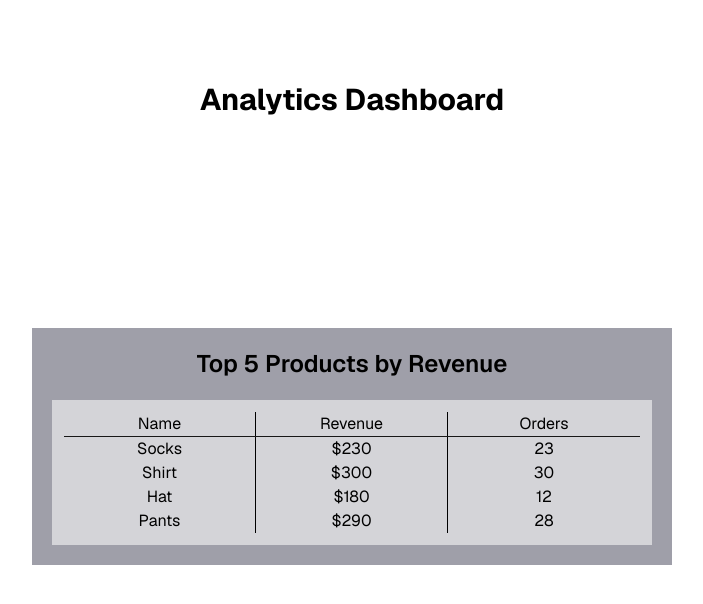
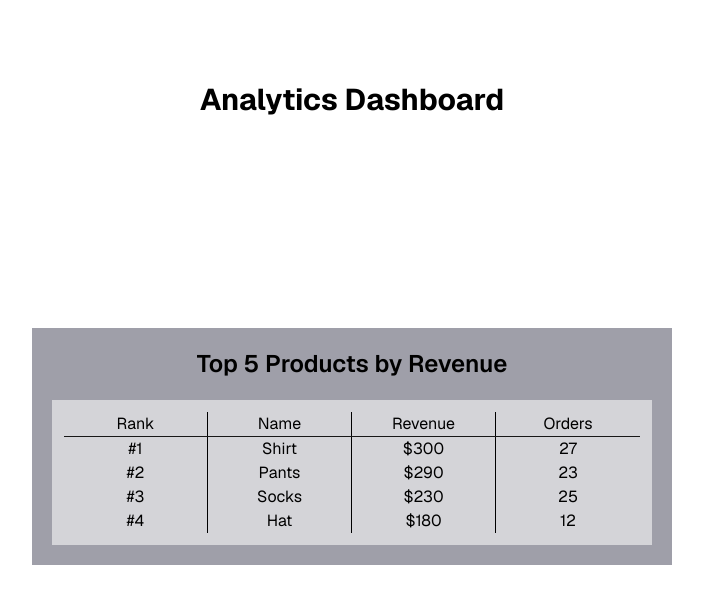
Before and after one commit to austinzheng26/E-Commerce-Dashboard, a Next.js app: page / in a window 1280 px wide. Shown: the top 604 px of the page, without its empty margins (288-991 px from the left). Built offline with nearby package versions, Linux system fonts and the light colour scheme.

Commit message:
Finished part 1 of top products
Finished Top 5 Products by Revenue.

```diff
--- a/app/layout.tsx
+++ b/app/layout.tsx
@@ -13,8 +13,8 @@ const geistMono = Geist_Mono({
 });
 
 export const metadata: Metadata = {
-  title: "Create Next App",
-  description: "Generated by create next app",
+  title: "E-Commerce Analytics Dashboard",
+  description: "",
 };
 
 export default function RootLayout({
--- a/app/page.tsx
+++ b/app/page.tsx
@@ -1,12 +1,14 @@
 import TopProducts from "../components/top_products";
 
 const products = [
-  {name: "Socks", revenue: 230, orders: 23},
-  {name: "Shirt", revenue: 300, orders: 30},
+  {name: "Socks", revenue: 230, orders: 25},
+  {name: "Shirt", revenue: 300, orders: 27},
   {name: "Hat", revenue: 180, orders: 12},
-  {name: "Pants", revenue: 290, orders: 28}
+  {name: "Pants", revenue: 290, orders: 23}
 ];
 
+const byRevenue = [...products];
+byRevenue.sort((a,b) => b.revenue - a.revenue);
 
 export default function Home() {
   return (
@@ -21,7 +23,7 @@ export default function Home() {
             Top 5 Products by Revenue
           </h1>
 
-          <TopProducts className="w-full bg-zinc-300 dark:bg-gray-600 p-3" products={products}/>
+          <TopProducts className="w-full bg-zinc-300 dark:bg-gray-600 p-3" products={byRevenue}/>
         </div>
 
       </main>
--- a/components/top_products.js
+++ b/components/top_products.js
@@ -1,9 +1,8 @@
 export default function TopProducts({products, className}) {
-    console.log(products);
-
     return (
         <div className={className}>
-            <div className="grid grid-cols-3 text-black dark:text-white">
+            <div className="grid grid-cols-4 text-black dark:text-white">
+                <div className="flex justify-center border-r">Rank</div>
                 <div className="flex justify-center border-r">Name</div>
                 <div className="flex justify-center border-r">Revenue</div>
                 <div className="flex justify-center">Orders</div>
@@ -13,7 +12,8 @@ export default function TopProducts({products, className}) {
 
             <div>
                 {products.map((p, i) => (
-                    <div key={i} className="grid grid-cols-3 text-black dark:text-white">
+                    <div key={i} className="grid grid-cols-4 text-black dark:text-white">
+                        <div className="flex justify-center border-r">#{i + 1}</div>
                         <div className="flex justify-center border-r">{p.name}</div>
                         <div className="flex justify-center border-r">${p.revenue}</div>
                         <div className="flex justify-center">{p.orders}</div>
```
